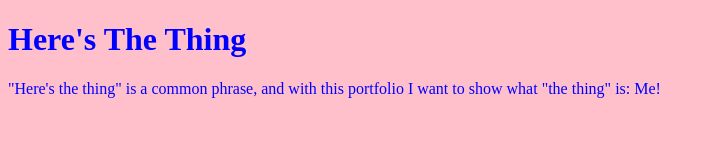
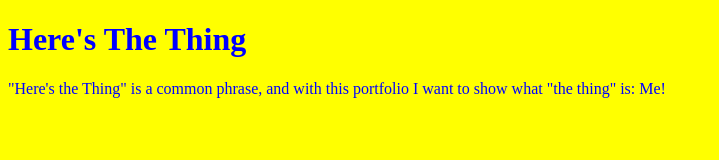
Before and after one commit to arogers323/arogers323.github.io, a plain HTML site: page unit_1/index.html in a window 1280 px wide. Shown: the whole page, without its empty margins (0-719 px from the left). Drawn offline with Linux system fonts and the light colour scheme; files that its build step writes are made by us from their sources.

Commit message:
Project 2 Unit 2

```diff
--- a/unit_1/style.css
+++ b/unit_1/css/style.css
@@ -1,5 +1,5 @@
 body {
-		background-color: pink;
+		background-color: yellow;
 }
 h1, p {
 		color: blue;
--- a/unit_1/index.html
+++ b/unit_1/index.html
@@ -6,7 +6,7 @@
 </head>
 <body>
 	<h1>Here's The Thing</h1>
-	<p>"Here's the thing" is a common phrase, and with this portfolio I want to show what "the thing" is: Me!</p>
+	<p>"Here's the Thing" is a common phrase, and with this portfolio I want to show what "the thing" is: Me!</p>
 
 </body>
 </html>
```
Also changed, not shown: unit_2/Project 2 Mock Up Text.jpg (added), unit_2/Project 2 Mock Up.jpg (added).
